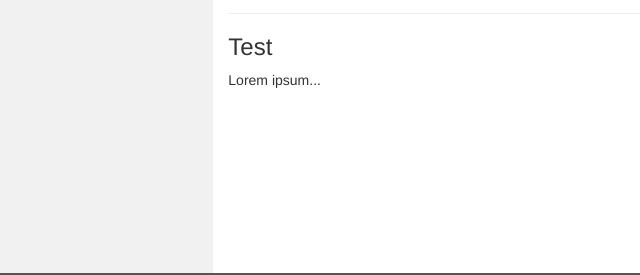
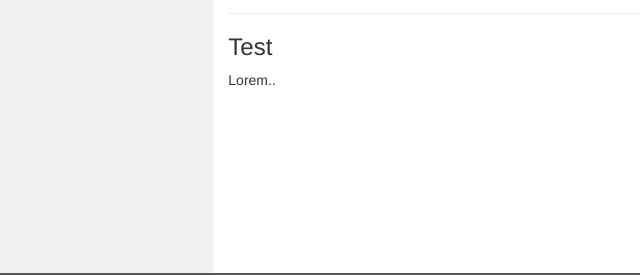
Before and after one commit to Notysimo/QADEV06, a plain HTML site: page index.html in a window 1280 px wide. Shown: the part 229-504 px from the top of the page, 0-640 px from the left. Drawn offline with nearby package versions, Linux system fonts and the light colour scheme.

Commit message:
first page

```diff
--- a/index.html
+++ b/index.html
@@ -76,7 +76,7 @@
       <p>Lorem ipsum dolor sit amet, consectetur adipiscing elit, sed do eiusmod tempor incididunt ut labore et dolore magna aliqua. Ut enim ad minim veniam, quis nostrud exercitation ullamco laboris nisi ut aliquip ex ea commodo consequat. Excepteur sint occaecat cupidatat non proident, sunt in culpa qui officia deserunt mollit anim id est laborum consectetur adipiscing elit, sed do eiusmod tempor incididunt ut labore et dolore magna aliqua. Ut enim ad minim veniam, quis nostrud exercitation ullamco laboris nisi ut aliquip ex ea commodo consequat.</p>
       <hr>
       <h3>Test</h3>
-      <p>Lorem ipsum...</p>
+      <p>Lorem..</p>
     </div>
     <div class="col-sm-2 sidenav">
       <div class="well">
```
